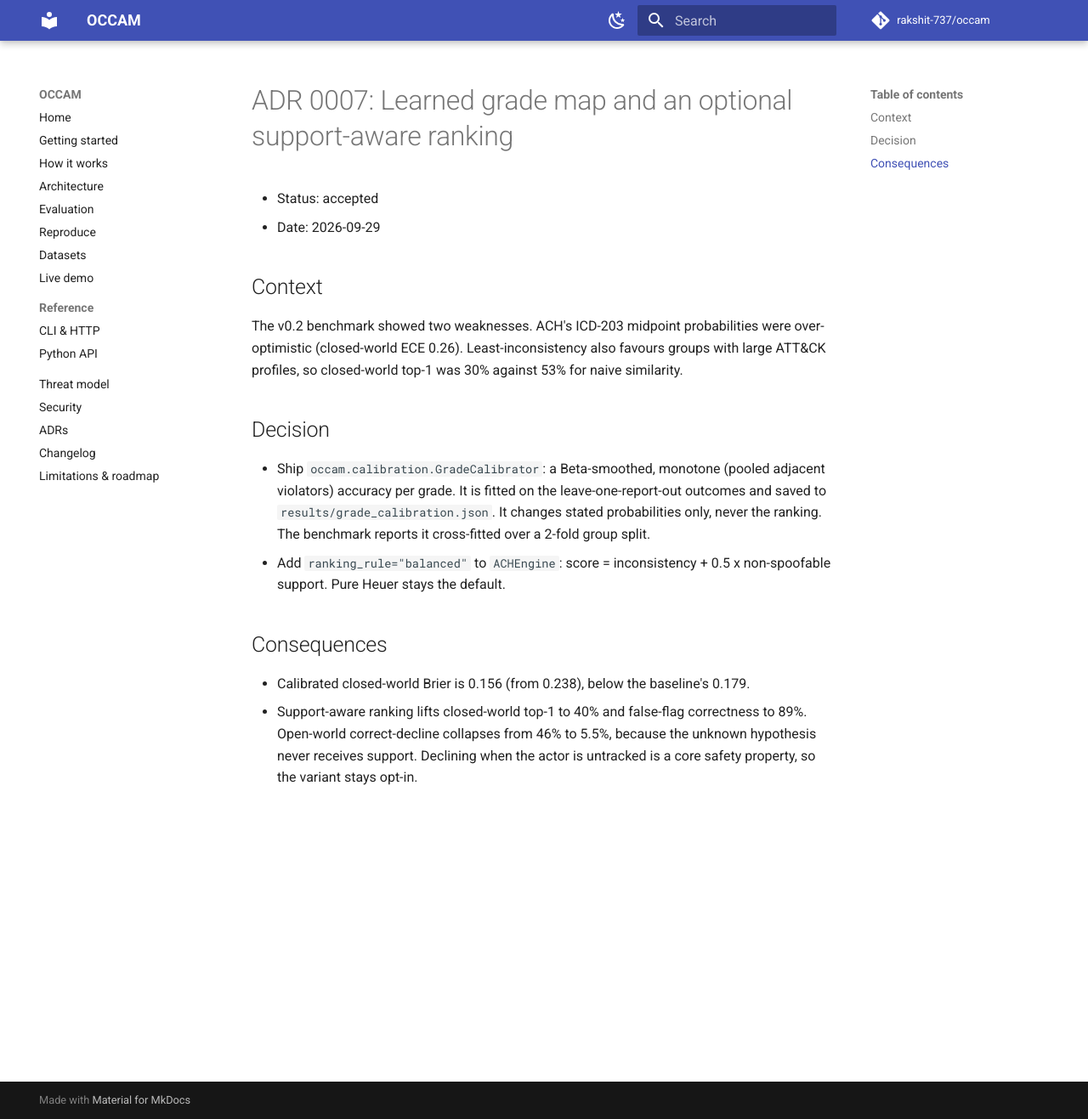
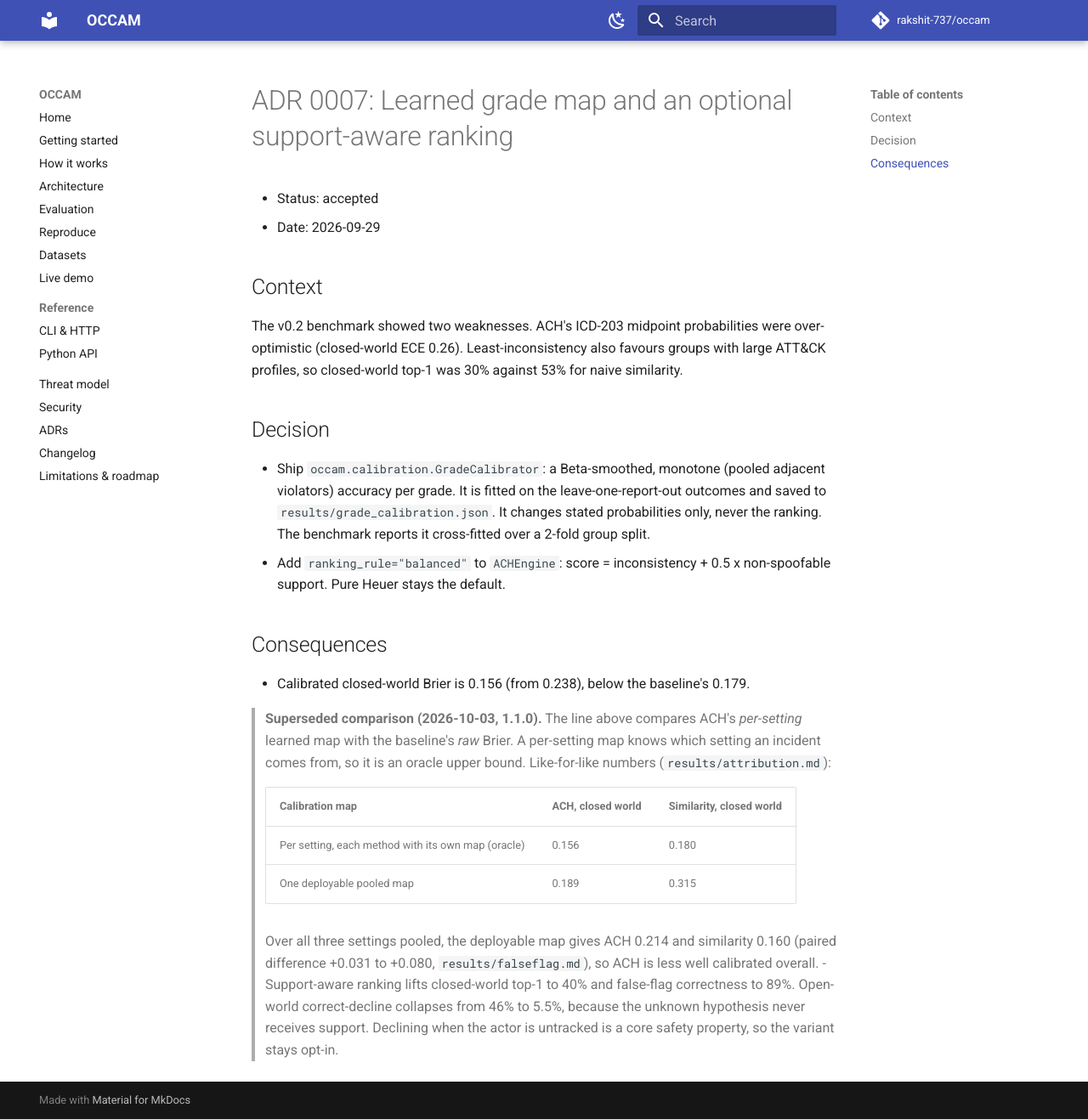
Before and after one commit to rakshit-737/occam, an MkDocs documentation site: the page built from docs/adr/0007-calibrated-grades-and-support-aware-ranking.md, in a window 1280 px wide and 1317 px high. Shown: the whole window at 85% size. Built offline with MkDocs 1.6.1 and Material for MkDocs 9.7.7, drawn with Linux system fonts in a browser that asks for light colours; comment, search, counter and statistics services are not loaded.

Commit message:
docs: correct ADR 0002/0007 comparisons, threat-model T1 and unsourced timings
ADR 0002 gains a dated note: an abstaining baseline declines more (0.945 /
0.934) and ACH's overconfident-error rate is 0.000 / 0.004 / 0.000, nearly
guaranteed by the caps. ADR 0007 compared ACH's oracle per-setting Brier with
the baseline's raw one; the like-for-like pairs are 0.156 vs 0.180 (per
setting) and 0.189 vs 0.315 (pooled map). Threat-model T1 adds that ACH is
correct less often under mimicry; T5 replaces the unrecorded '69 s on 16 KB'
and '8 s per MB' with the regression test that bounds extraction time.
SECURITY.md lists the reference checker's network access and the token
behaviour.

Co-Authored-By: Claude <noreply@anthropic.com>

```diff
--- a/docs/adr/0007-calibrated-grades-and-support-aware-ranking.md
+++ b/docs/adr/0007-calibrated-grades-and-support-aware-ranking.md
@@ -12,4 +12,13 @@ The v0.2 benchmark showed two weaknesses. ACH's ICD-203 midpoint probabilities w
 
 ## Consequences
 - Calibrated closed-world Brier is 0.156 (from 0.238), below the baseline's 0.179.
+
+  > **Superseded comparison (2026-10-03, 1.1.0).** The line above compares ACH's *per-setting* learned map with the baseline's *raw* Brier. A per-setting map knows which setting an incident comes from, so it is an oracle upper bound. Like-for-like numbers (`results/attribution.md`):
+  >
+  > | Calibration map | ACH, closed world | Similarity, closed world |
+  > | --- | --- | --- |
+  > | Per setting, each method with its own map (oracle) | 0.156 | 0.180 |
+  > | One deployable pooled map | 0.189 | 0.315 |
+  >
+  > Over all three settings pooled, the deployable map gives ACH 0.214 and similarity 0.160 (paired difference +0.031 to +0.080, `results/falseflag.md`), so ACH is less well calibrated overall.
 - Support-aware ranking lifts closed-world top-1 to 40% and false-flag correctness to 89%. Open-world correct-decline collapses from 46% to 5.5%, because the unknown hypothesis never receives support. Declining when the actor is untracked is a core safety property, so the variant stays opt-in.
```
Also changed, not shown: SECURITY.md (+3 -2 lines), THREAT_MODEL.md (+2 -2 lines), docs/adr/0002-ach-least-inconsistency.md (+4 -2 lines).
